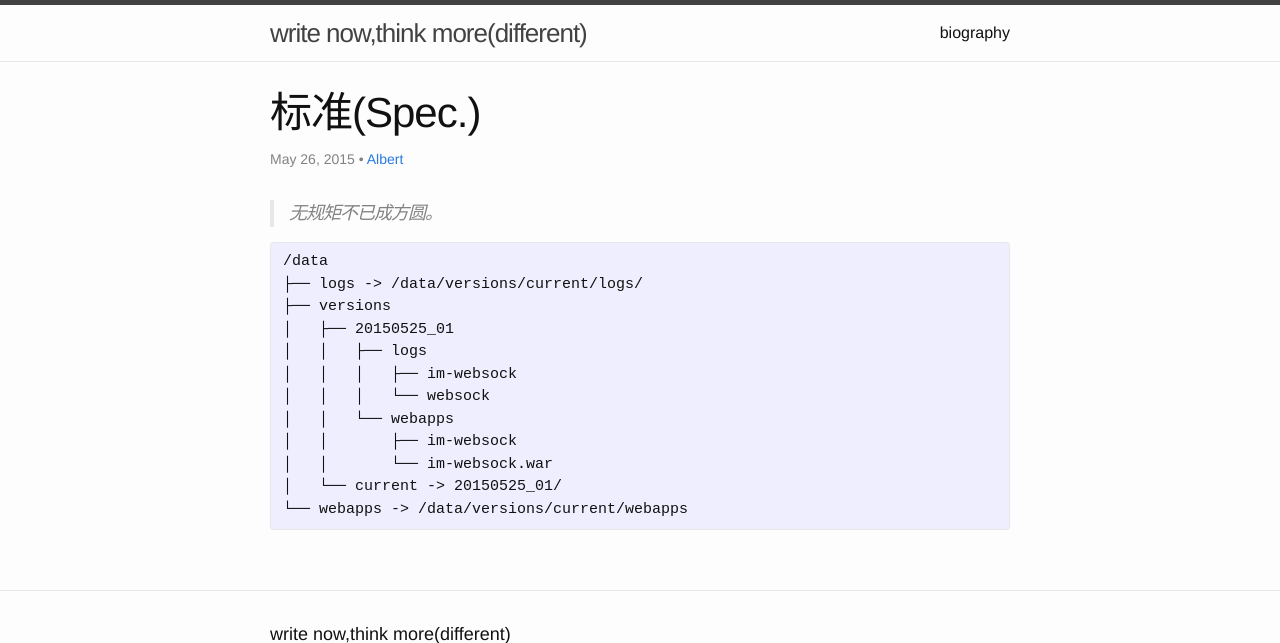
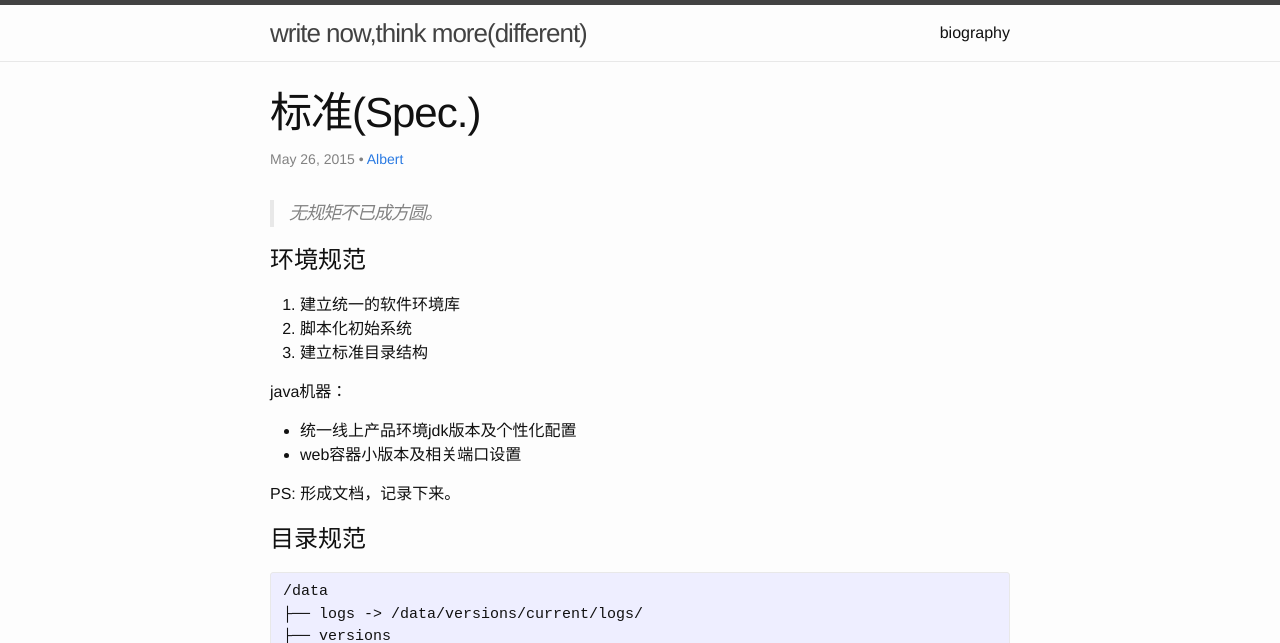
Before and after one commit to atschx/atschx.github.io, a Jekyll site: the page built from _posts/2015-05-26-spec.md, in a window 1280 px wide and 1400 px high, cut to the strip 0-643 px from the top of the window. Built offline with Jekyll 4.4.1, drawn with Linux system fonts in a browser that asks for light colours; comment, search, counter and statistics services are not loaded; some of the changed text lies outside the part shown.

Commit message:
梳理规范

```diff
--- a/_posts/2015-05-26-spec.md
+++ b/_posts/2015-05-26-spec.md
@@ -8,6 +8,20 @@ categories: tech
 
 > 无规矩不已成方圆。
 
+# 环境规范
+
+1. 建立统一的软件环境库
+2. 脚本化初始系统
+3. 建立标准目录结构
+
+java机器：
+
+* 统一线上产品环境jdk版本及个性化配置
+* web容器小版本及相关端口设置
+
+PS: 形成文档，记录下来。
+
+# 目录规范
 
 {% highlight bash %}
 
@@ -25,3 +39,14 @@ categories: tech
 └── webapps -> /data/versions/current/webapps
 
 {% endhighlight %}
+
+# 持续工作
+
+* 周期性清理日志 按需保留n天日志归档
+* 监控线上服务质量
+*
+
+# 代码规范
+
+* 何时变更引用引入第三方jar
+* 代码review，方可上线？
```
